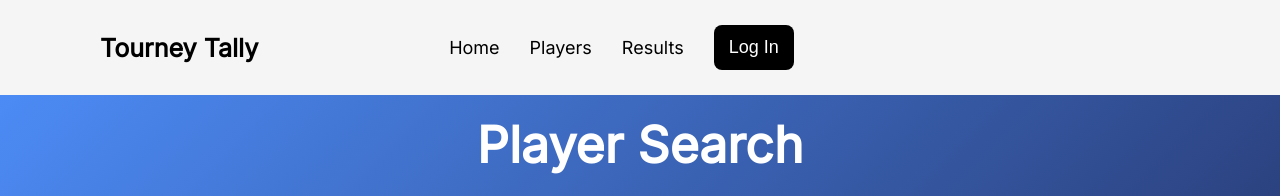
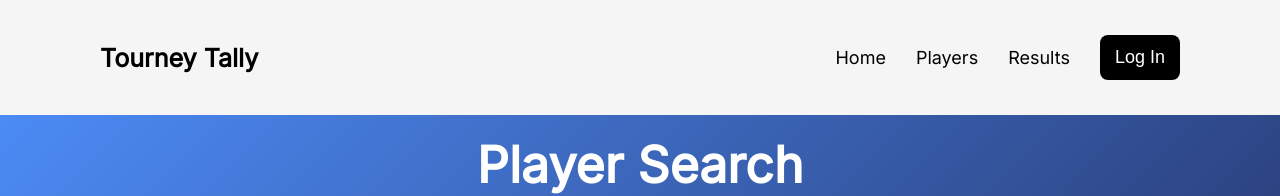
Before and after one commit to VictorMisyutin/Final-Project, a React (Create React App) app in the folder frontend/: page /players in a window 1280 px wide. Shown: the top 196 px of the page. Built offline with nearby package versions, Linux system fonts and the light colour scheme; no server answers.

Commit message:
made header full width

```diff
--- a/frontend/src/Components/Header/Header.css
+++ b/frontend/src/Components/Header/Header.css
@@ -2,8 +2,7 @@ header{
     display: flex;
     justify-content: space-between;
     align-items: center;
-    padding: 20px 100px;
-}
+    padding: 30px 100px;
     .title{
         font-size: 25px;
         color: black;
@@ -11,11 +10,12 @@ header{
         text-decoration: none;
     }
     .right-side{
+        margin: 0;
         display: flex;
         gap: 30px;
         font-size: 18px;
         align-items: center;
-
+        justify-content: end;
         .link{
             font-size: 18px;
             text-decoration: none;
@@ -39,3 +39,4 @@ header{
         cursor: pointer;
         background-color: #333333;
     }
+}
```
Lines whose indentation alone changed are shown as unchanged.
